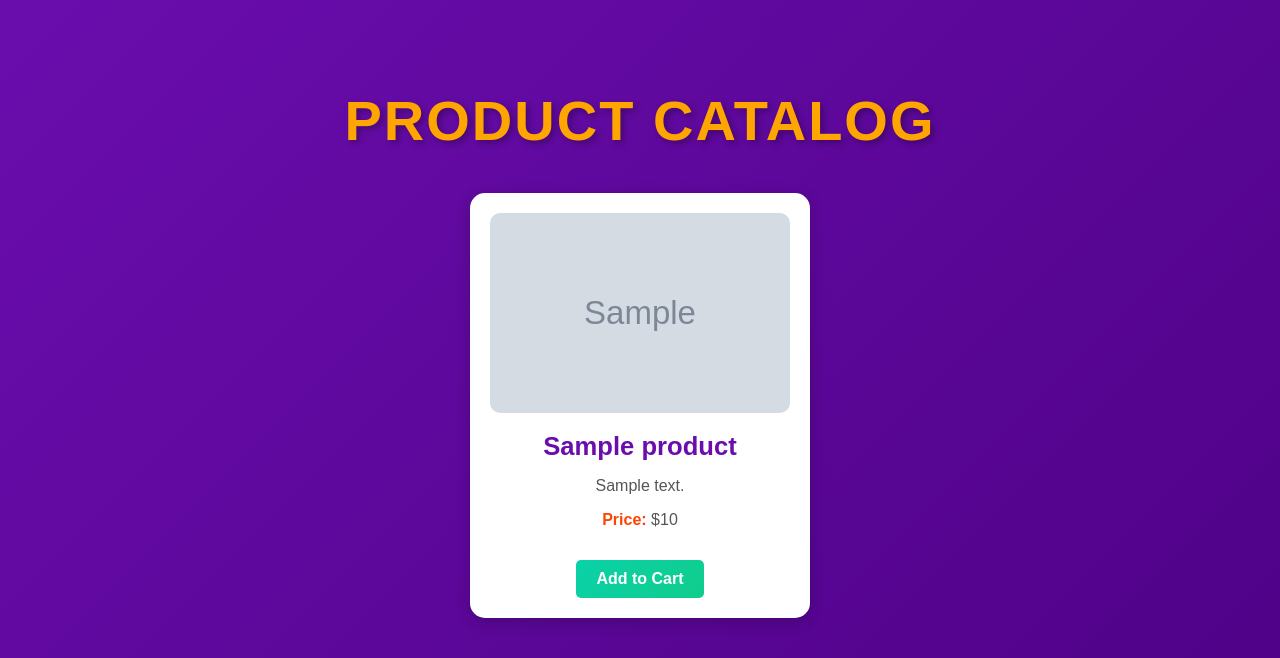
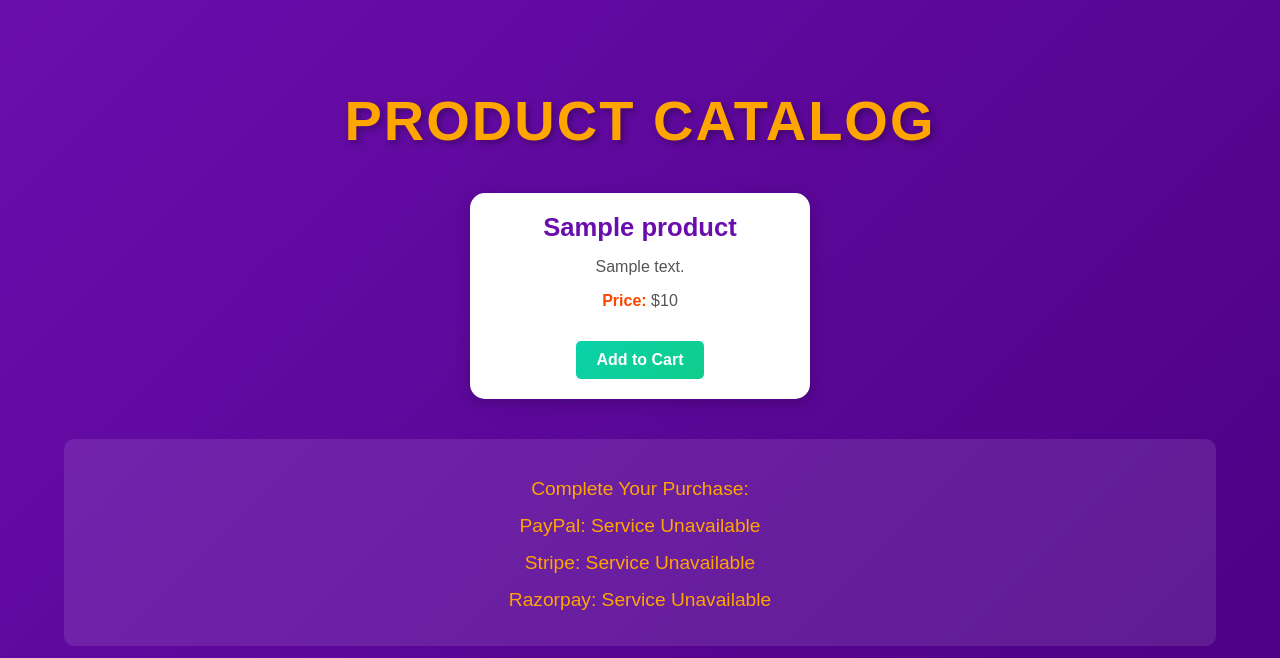
Before and after one commit to Samriddha11/FlaskStore-FFChaosdemo, a Flask app: template frontend/templates/catalog.html in a window 1280 px wide. Shown: the top 658 px of the page. Run offline with Flask 3, Linux system fonts and the light colour scheme; the template is opened without the code that fills it: most values are stand-ins (such as "Sample title", 1, 10 or a date in 2020); grey boxes marked "Sample" are stand-in pictures.

Commit message:
Update catalog.html

```diff
--- a/frontend/templates/catalog.html
+++ b/frontend/templates/catalog.html
@@ -48,13 +48,6 @@
         .product-card:hover {
             transform: translateY(-10px);
             box-shadow: 0 6px 20px rgba(0, 0, 0, 0.3);
-        }
-        .product-card img {
-            width: 100%;
-            height: 200px;
-            object-fit: cover;
-            border-radius: 10px;
-            margin-bottom: 15px;
         }
         .product-card h3 {
             margin: 0 0 10px;
@@ -135,7 +128,6 @@
     <div class="product-grid">
         {% for product in products %}
         <div class="product-card">
-            <img src="{{ url_for('static', filename='images/' + product.image) }}" alt="{{ product.name }} Image">
             <h3>{{ product.name }}</h3>
             <p>{{ product.description }}</p>
             <p><strong>Price:</strong> ${{ product.price }}</p>
```
